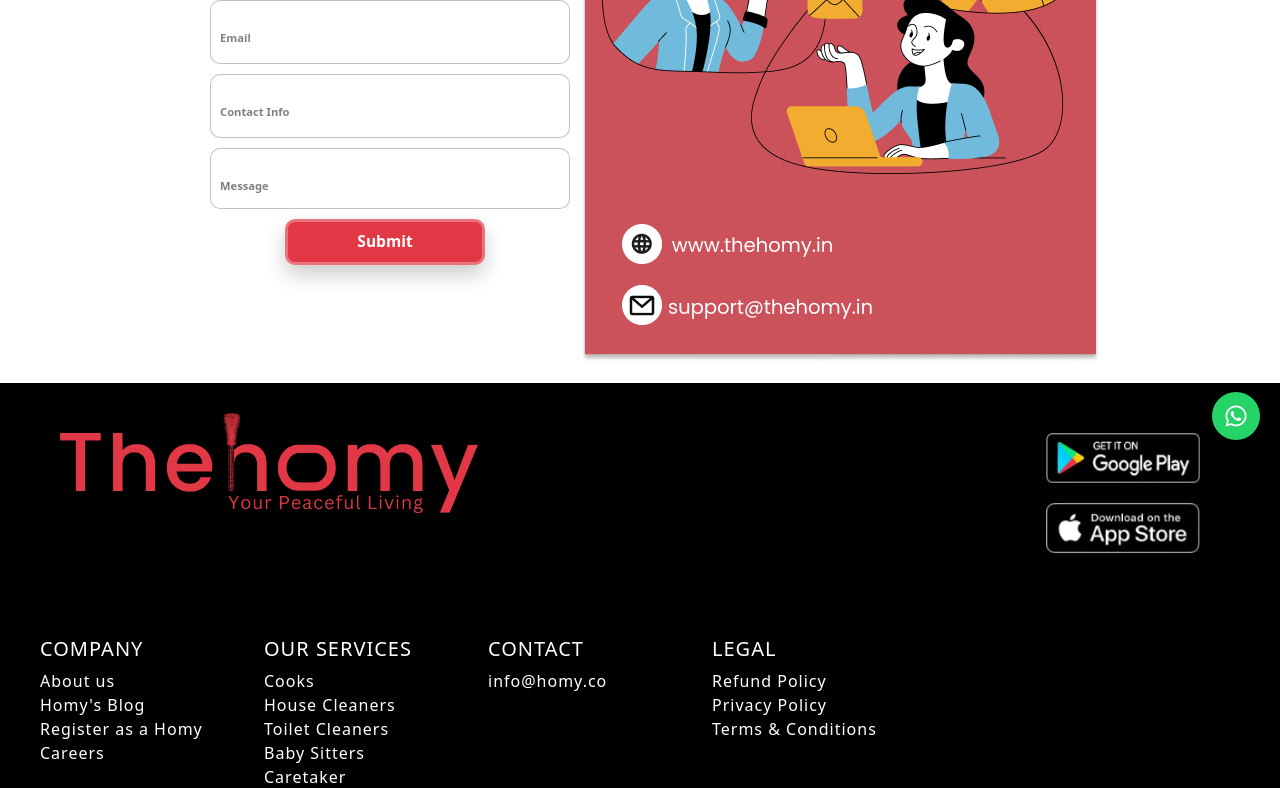
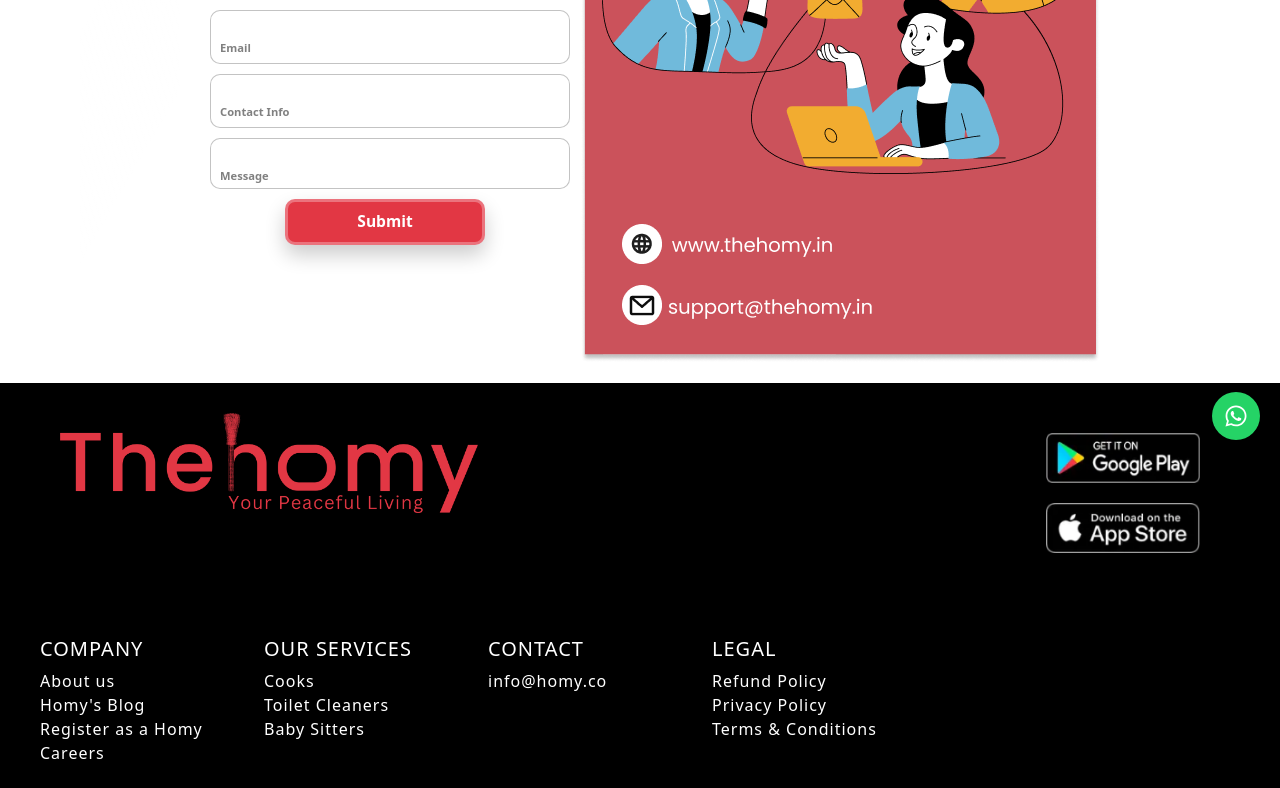
Before and after one commit to im-suryansh/thehomy, a React (Vite) app: page /contact in a window 1280 px wide. Shown: the part 340-1128 px from the top of the page. Built offline with nearby package versions, Linux system fonts and the light colour scheme.

Commit message:
FeedbackFormupdated

```diff
--- a/components/CookPage/CookPage.css
+++ b/components/CookPage/CookPage.css
@@ -65,9 +65,11 @@
 
    /*Hover*/
    .ccard:hover {
+    cursor: pointer;
     border-color: #e23744;
     box-shadow: 0 4px 18px 0 rgba(0, 0, 0, 0.25);
    }
+
 
    .ccard:hover .card-button {
     transform: translate(-50%, 50%);
--- a/components/CookPage/CookPage.jsx
+++ b/components/CookPage/CookPage.jsx
@@ -4,6 +4,7 @@
 import { Link } from "react-router-dom";
 
 const CookPage = () => {
+		// const [isClicked, setIsClicked] = useState(false);
 	return (
 		<>
 			<div className="CookPage-container">
@@ -36,11 +37,11 @@
 									Here are the details of the card
 								</p>
 							</div>
-							<button class="ccard-button">More info</button>
+							<button class="ccard-button" >More info</button>
 						</div>
 					</div>
 					<Link
-						to="/cook/customize"
+						to="/FeebackForm"
 						style={{ textDecorationLine: "none" }}
 					>
 						<div className="secbutton cookbtn">
--- a/components/FeedbackForm/FeedbackForm.css
+++ b/components/FeedbackForm/FeedbackForm.css
@@ -10,7 +10,7 @@
 
   .ff-card {
     position: relative;
-    width: 150px;
+    width: 200px;
     height: 100px;
     background: #fff;
     border-radius: 10px;
@@ -37,6 +37,7 @@
   }
 
   .ff-input + .ff-check::before {
+    /* display: none; */
     content: "";
     position: absolute;
     top: 15px;
@@ -49,6 +50,7 @@
   }
 
   .ff-input:checked + .ff-check::after {
+    /* display: none; */
     content: '';
     position: absolute;
     top: 16.99px;
@@ -64,7 +66,7 @@
   }
 
   .ff-input[value="premium"]:checked + .ff-check::after {
-    background-color: rgba(0, 128, 0, 0.7);
+    background-color:  rgba(128, 1, 255, 0.7);
   }
 
   .ff-input[value="basic"]:checked {
@@ -76,7 +78,7 @@
   }
 
   .ff-input[value="premium"]:checked {
-    border: 1.5px solid rgba(0, 128, 0, 0.7);
+    border: 1.5px solid rgba(128, 1, 255, 0.7);
   }
 
   .ff-label {
@@ -116,11 +118,11 @@
 
 
 
-  .cform {
+  .pform {
     display: flex;
     flex-direction: column;
     gap: 10px;
-    max-width: 400px;
+    max-width: 500px;
     /* background-color: #e8e8e8; */
     padding: 20px;
     /* border-radius: 20px; */
@@ -183,11 +185,11 @@
     gap: 6px;
   }
 
-  .cform label {
+  .pform label {
     position: relative;
   }
 
-  .cform label .input {
+  .pform label .input {
     width: 100%;
     padding: 20px 10px 20px 10px;
     outline: 0;
@@ -195,7 +197,7 @@
     border-radius: 10px;
   }
 
-  .cform label .input + span {
+  .pform label .input + span {
     position: absolute;
     /* left: 20px; */
     /* top: 15px; */
@@ -205,18 +207,18 @@
     transition: 0.3s ease;
   }
 
-  .cform label .input:placeholder-shown + span {
+  .pform label .input:placeholder-shown + span {
     top: 15px;
     font-size: 0.9em;
   }
 
-  .cform label .input:focus + span,.cform label .input:valid + span {
+  .pform label .input:focus + span,.pform label .input:valid + span {
     top: 30px;
     font-size: 0.7em;
     font-weight: 600;
   }
 
-  .cform label .input:valid + span {
+  .pform label .input:valid + span {
     color: grey;
   }
 
--- a/components/FeedbackForm/FeedbackForm.jsx
+++ b/components/FeedbackForm/FeedbackForm.jsx
@@ -6,7 +6,7 @@
 	return (
 		<div className="feedback-form">
 			<div className="cmain">
-				<form className="cform">
+				<form className="pform">
 					<p className="title">Feedback Form</p>
 
 					<div className="flex">
@@ -47,10 +47,10 @@
 								/>
 								<span className="ff-check"></span>
 								<label className="ff-label">
-									<div className="ff-title">BASIC</div>
+									<div className="ff-title">HOMY</div>
 									<div className="ff-price">
-										<span className="ff-span">$</span>
-										15
+										<span className="ff-span">₹</span>
+                                        499
 										<span className="ff-span">/month</span>
 									</div>
 								</label>
@@ -64,10 +64,10 @@
 								/>
 								<span className="ff-check"></span>
 								<label className="ff-label">
-									<div className="ff-title">STANDARD</div>
+									<div className="ff-title">HOMY PRO</div>
 									<div className="ff-price">
-										<span className="ff-span">$</span>
-										30
+										<span className="ff-span">₹</span>
+										4999
 										<span className="ff-span">/month</span>
 									</div>
 								</label>
@@ -81,10 +81,10 @@
 								/>
 								<span className="ff-check"></span>
 								<label className="ff-label">
-									<div className="ff-title">PREMIUM</div>
+									<div className="ff-title">HOMY PRO MAX</div>
 									<div className="ff-price">
-										<span className="ff-span">$</span>
-										60
+										<span className="ff-span">₹</span>
+									14999
 										<span className="ff-span">/month</span>
 									</div>
 								</label>
--- a/components/Footer/Footer.jsx
+++ b/components/Footer/Footer.jsx
@@ -88,15 +88,11 @@
 
 								<ul className="list-unstyled mb-0">
 									<li>
-										<a href="#!" className="text-footer">
+										<a href="./cook" className="text-footer">
 											Cooks
 										</a>
 									</li>
-									<li>
-										<a href="#!" className="text-footer">
-											House Cleaners
-										</a>
-									</li>
+
 									<li>
 										<a href="#!" className="text-footer">
 											Toilet Cleaners
@@ -107,11 +103,7 @@
 											Baby Sitters
 										</a>
 									</li>
-									<li>
-										<a href="#!" className="text-footer">
-											Caretaker
-										</a>
-									</li>
+
 								</ul>
 							</MDBCol>
 
```
